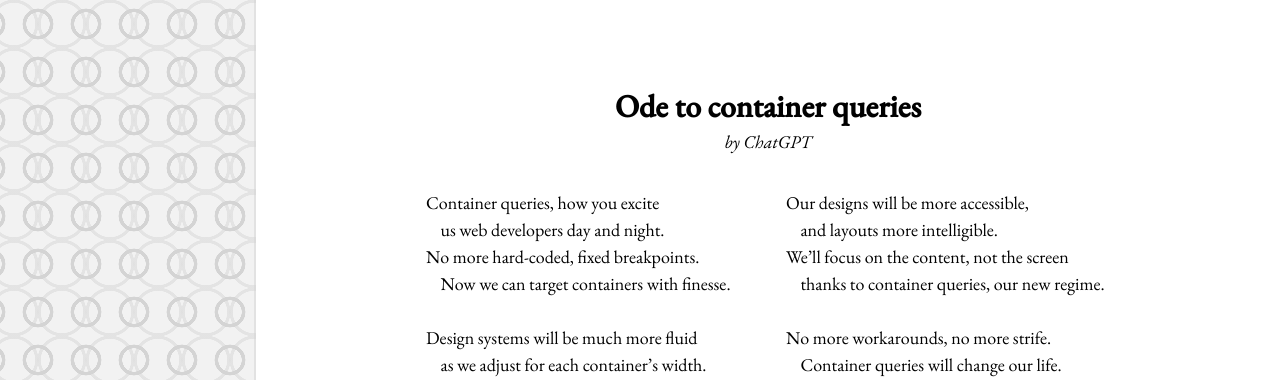
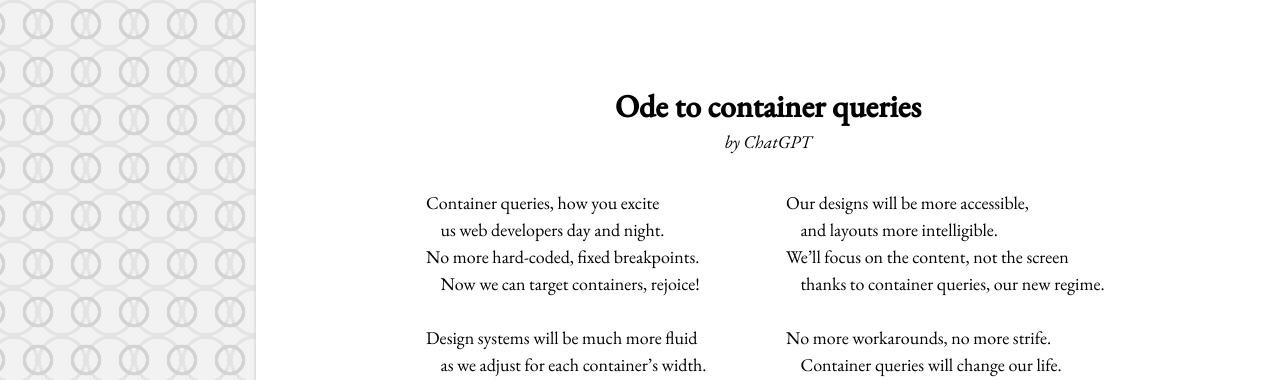
Before and after one commit to bence-toth/container-query-experiment, a React (Create React App) app: page / in a window 1280 px wide. Shown: the top 380 px of the page. Built offline with nearby package versions, Linux system fonts and the light colour scheme; a web font is replaced by a local one.

Commit message:
Fixed rhyme

```diff
--- a/src/Poem.tsx
+++ b/src/Poem.tsx
@@ -15,7 +15,7 @@ const Poem = () => (
           <br />
           No more hard-coded, fixed breakpoints.
           <br />
-          &nbsp;&nbsp;&nbsp;&nbsp;Now we can target containers with finesse.
+          &nbsp;&nbsp;&nbsp;&nbsp;Now we can target containers, rejoice!
         </p>
         <p>
           Design systems will be much more fluid
```
